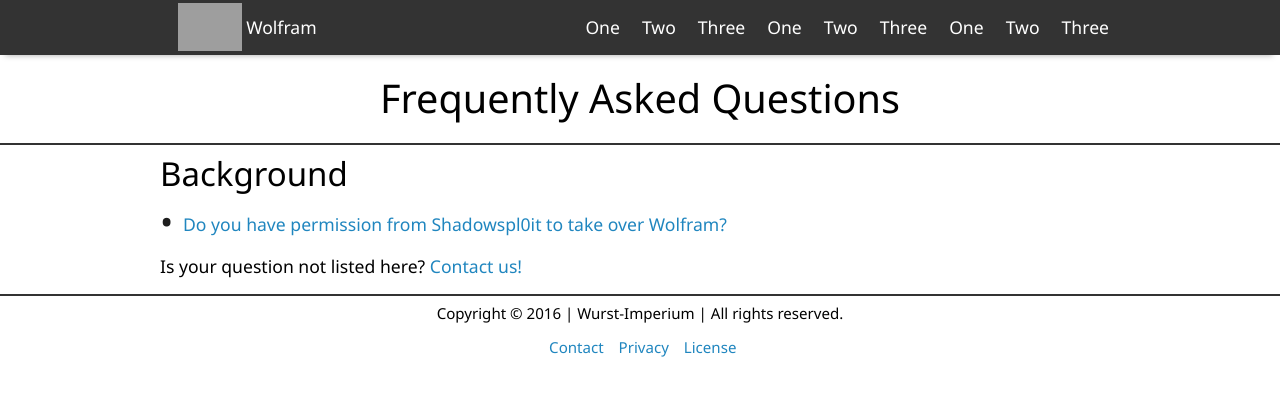
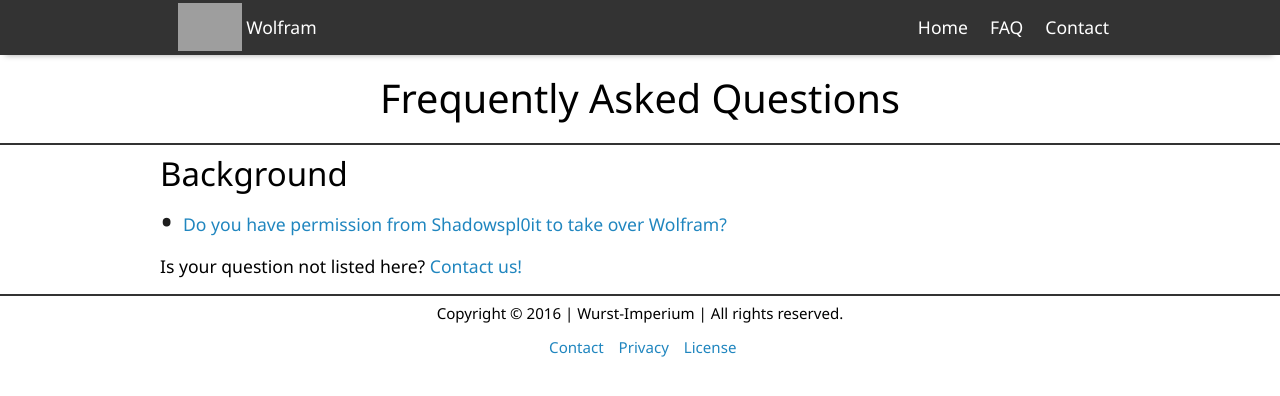
Before and after one commit to Wurst-Imperium/WolframClient.net, a Jekyll site: the page built from faq.html, in a window 1280 px wide. Shown: the top 396 px of the page. Built offline with Jekyll 4.4.1, drawn with Linux system fonts in a browser that asks for light colours; grey boxes are pictures that could not be loaded.

Commit message:
Implement header links

```diff
--- a/_includes/header.html
+++ b/_includes/header.html
@@ -6,15 +6,9 @@
 		</a>
 		<div class="app-bar-pullbutton automatic"></div>
 		<ul class="app-bar-menu place-right">
-			<li><a href="/">One</a></li>
-			<li><a href="/">Two</a></li>
-			<li><a href="/">Three</a></li>
-			<li><a href="/">One</a></li>
-			<li><a href="/">Two</a></li>
-			<li><a href="/">Three</a></li>
-			<li><a href="/">One</a></li>
-			<li><a href="/">Two</a></li>
-			<li><a href="/">Three</a></li>
+			<li><a href="/">Home</a></li>
+			<li><a href="/faq/">FAQ</a></li>
+			<li><a href="/contact/">Contact</a></li>
 		</ul>
 	</div>
 </nav>
```
